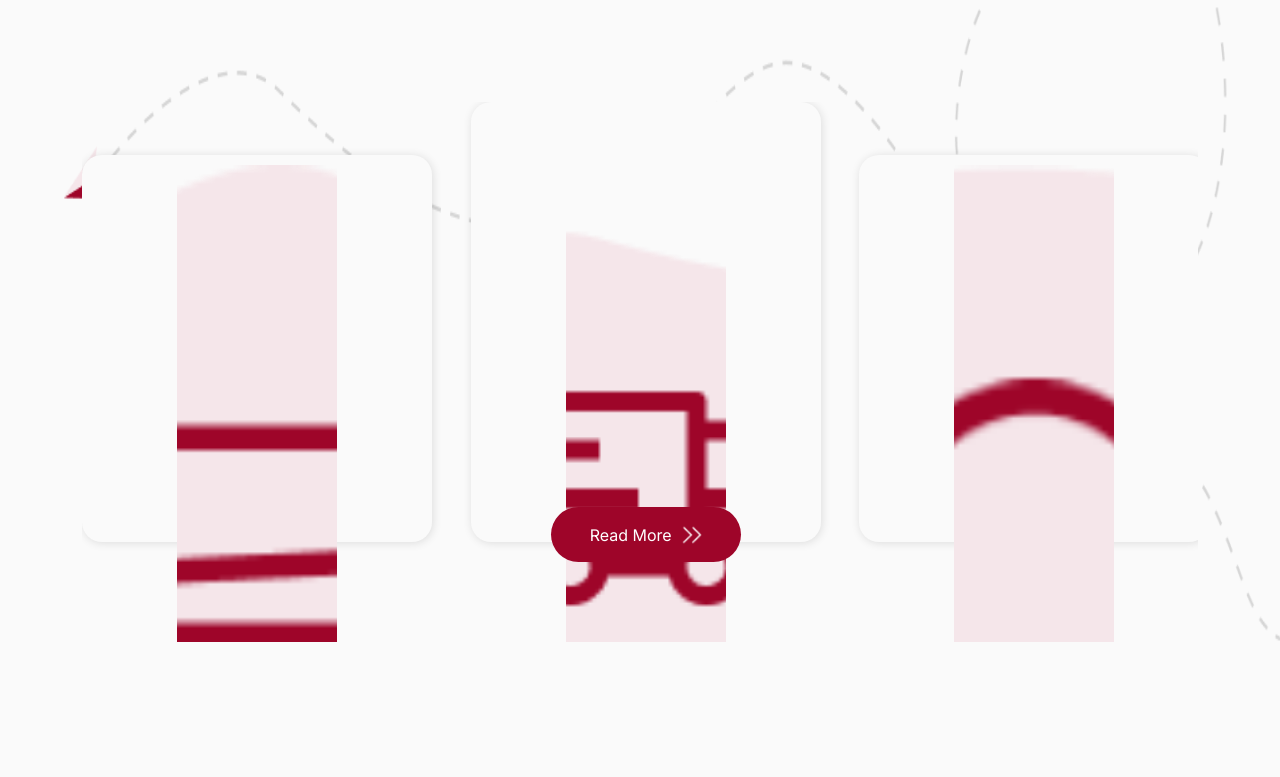
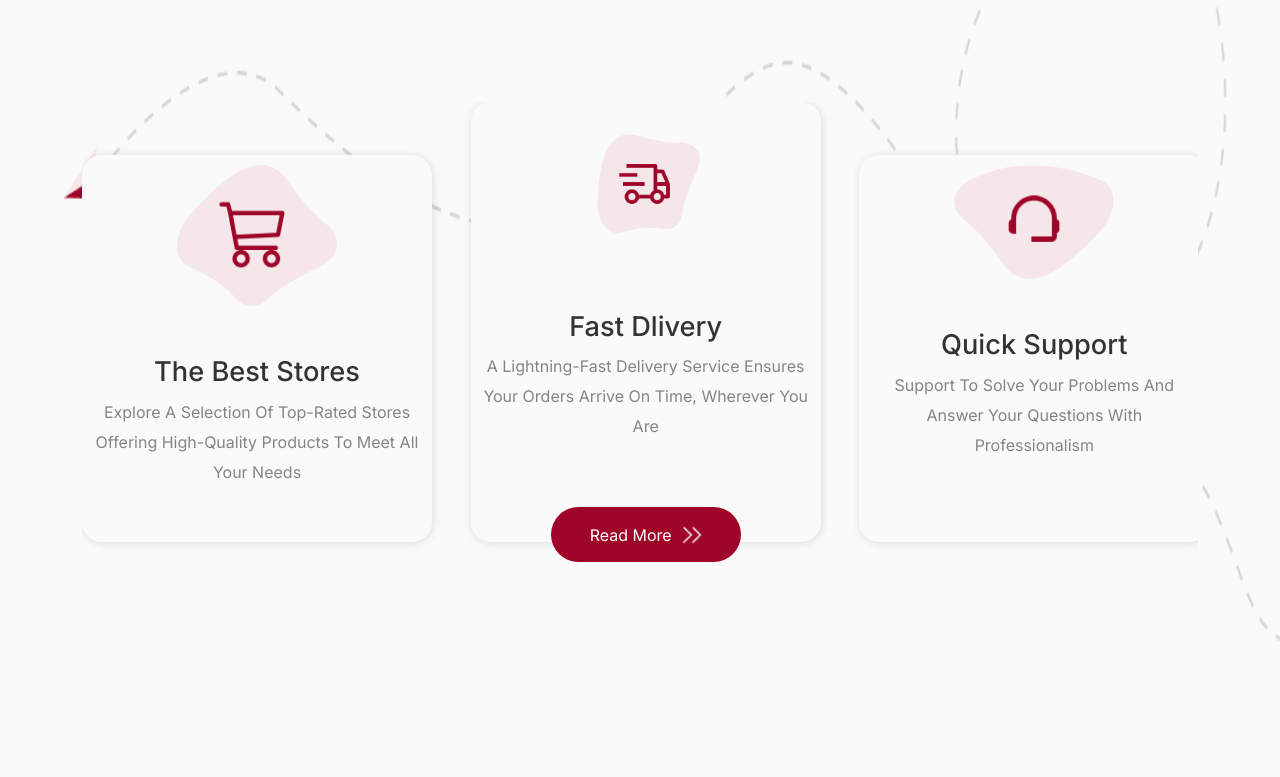
Before and after one commit to remon-samir1/bring-es, a React (Create React App) app: page / in a window 1280 px wide. Shown: the part 1083-1860 px from the top of the page. Built offline with nearby package versions, Linux system fonts and the light colour scheme; what cookie-universal would draw is missing.

Commit message:
first upload

```diff
--- a/src/Pages/Auth/SliderOfAuth/Slider.css
+++ b/src/Pages/Auth/SliderOfAuth/Slider.css
@@ -14,7 +14,7 @@
   align-items: center;
 }
 
-.swiper-slide img {
+.register .swiper-slide img {
   display: block;
   width: 100%;
   height: 100vh;
```
Also changed, not shown: 1 other file (tests, documents, lock files or other folders).
